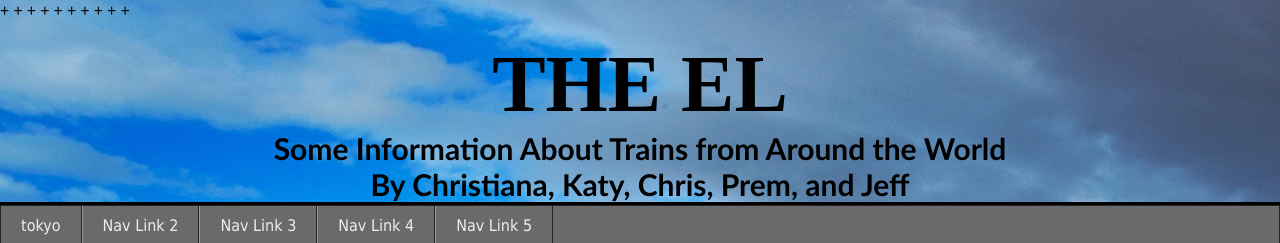
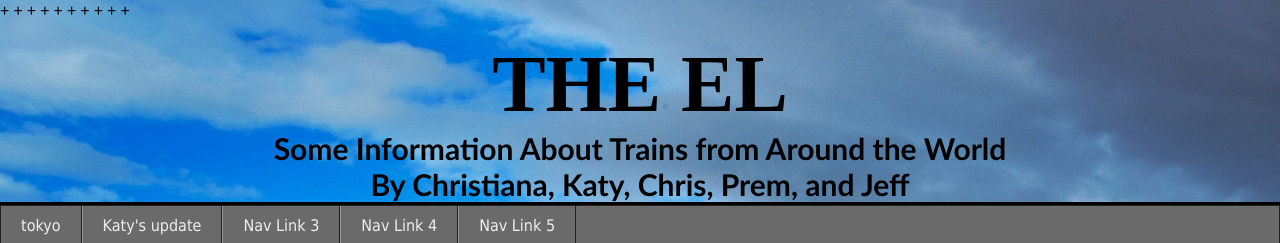
Before and after one commit to mcuringa/nyc-el, a Django app: page / in a window 1280 px wide. Shown: the top 243 px of the page. Run offline with Django 3.2, Linux system fonts and the light colour scheme; some libraries are stand-ins or nearby versions.

Commit message:
iiiiiiii

```diff
--- a/el/el/templates/home.html
+++ b/el/el/templates/home.html
@@ -33,10 +33,8 @@
         <nav id="topNav">
                 <ul>
                     <li><a href="tokyo.html" title="tokyo">tokyo</a></li>
-                <li>
-                    <a href="#" title="Nav Link 1">Nav Link 2
-                    <ul>
-                        <li><a href="http://127.0.0.1:8000/cityForm" title="Katy's update">Katy's update</a></li>
+                    <li><a href="http://127.0.0.1:8000/cityForm" title="Katy's update">Katy's update<ul>
+                        <li><a href="" title="Katy's update">Katy's update</a></li>
                         <li><a href="#" title="Sub Nav Link 2">Sub Nav Link 2</a></li>
                         <li><a href="#" title="Sub Nav Link 3">Sub Nav Link 3</a></li>
                         <li><a href="#" title="Sub Nav Link 4">Sub Nav Link 4</a></li>
```
